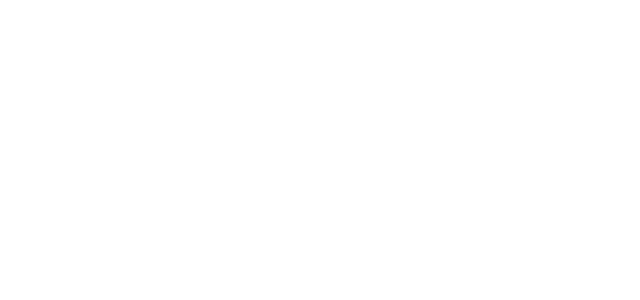
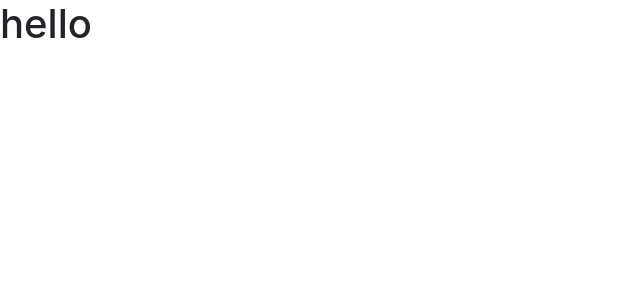
Before and after one commit to Ziqiongg/CapstoneProject, a React (Create React App) app in the folder capstone-front/: page / in a window 1280 px wide. Shown: the top 300 px of the page, without its empty margins (0-640 px from the left). Built offline with nearby package versions, Linux system fonts and the light colour scheme.

Commit message:
productlist2

```diff
--- a/capstone-front/src/App.js
+++ b/capstone-front/src/App.js
@@ -1,5 +1,10 @@
 import ReactDOM from "react-dom/client";
-import { BrowserRouter, Routes, Route } from "react-router-dom";
+import {
+  BrowserRouter as Router,
+  Routes,
+  Route,
+  Redirect,
+} from "react-router-dom";
 import './App.css';
 import ProductList from './components/ProductList/ProductList';
 import Landing from "./components/Landing/Landing";
@@ -8,14 +13,16 @@ import Landing from "./components/Landing/Landing";
 function App() {
   return (
 
-    <BrowserRouter>
+    <Router>
       <Routes>
-        <Route path="/" element={<Landing />}>
-          <Route path="productlist" element={<ProductList />} />
-          {/* <Route path="contact" element={<Contact />} /> */}
-        </Route>
+          <Route exact path="/" element={<Landing />} />
+          <Route exact path="/productlist" element={<ProductList />} />
+          {/* <Route path="/login"  element={<LogInPage />}/>
+          <Route path="/register" element={<RegisterPage />} />
+          <Route path="/settings" element={<SettingsPage />} />
+          <Route path="/feedPage" element={<FeedPage />} /> */}
       </Routes>
-    </BrowserRouter>
+    </Router>
 
   );
 }
--- a/capstone-front/src/components/Landing/Landing.js
+++ b/capstone-front/src/components/Landing/Landing.js
@@ -6,7 +6,7 @@ import './Landing.css';
 
 const Landing = () => (
   <div className="Landing">
-
+    <h1>hello</h1>
   </div>
 );
 
```
Also changed, not shown: capstone-front/public/manifest.json.
